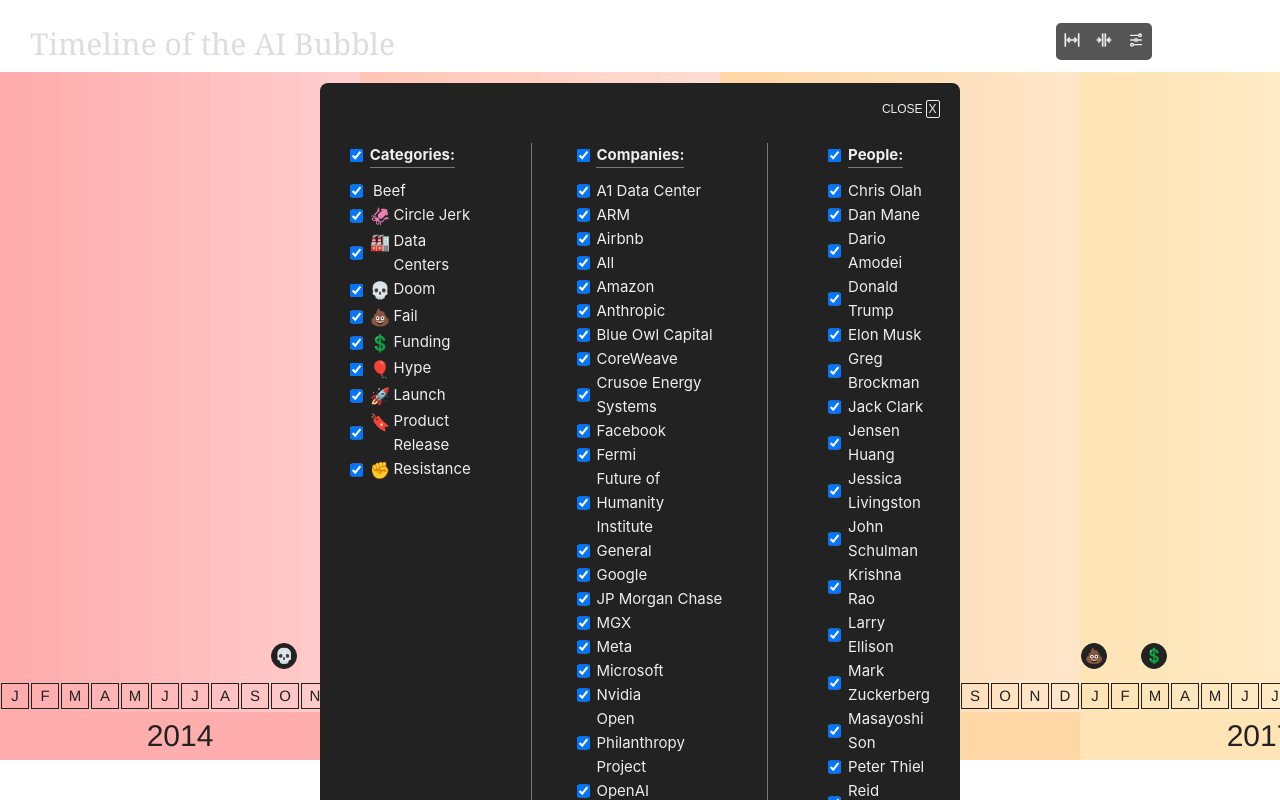
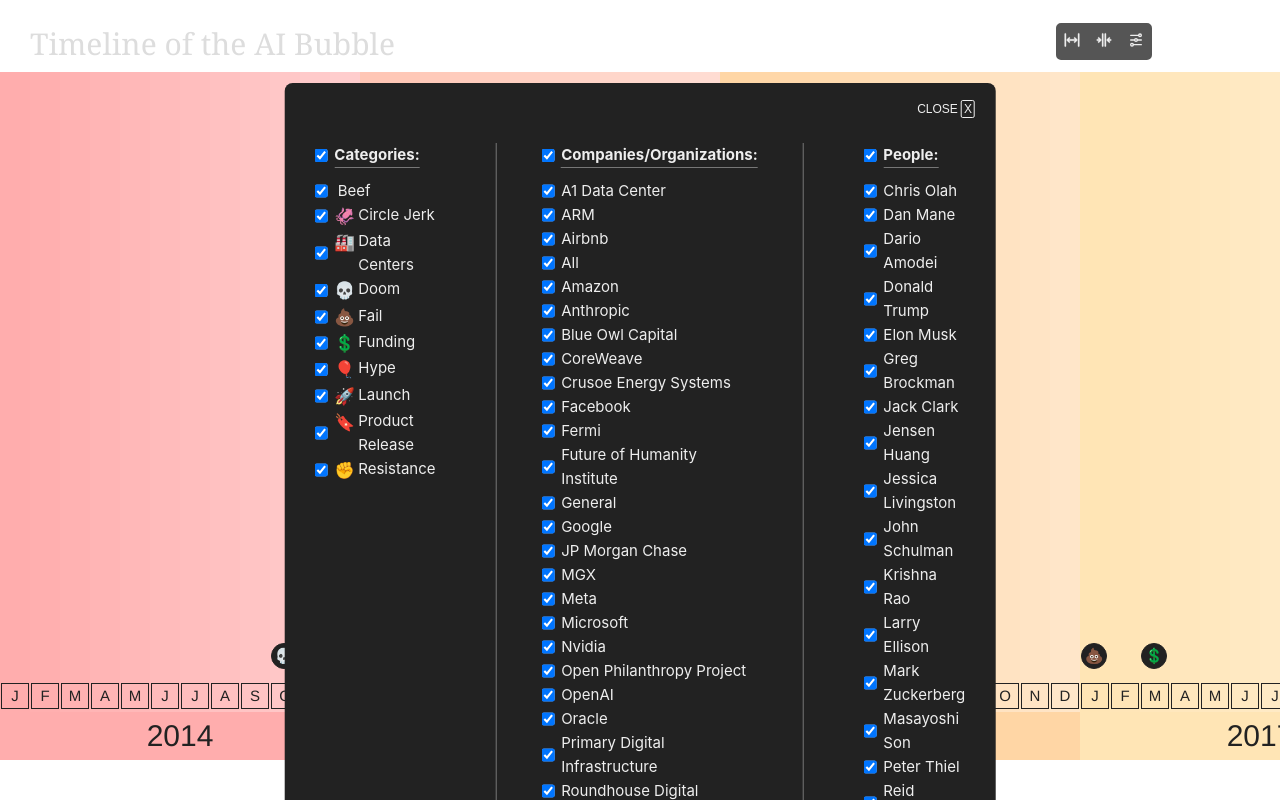
Before and after one commit to Jufebrown/bubble-timeline, a Vue app: page / in a window 1280 px wide. Both pictures are taken after a click on the button 1136 px from the left and 41 px from the top of the page. Built offline with nearby package versions, Linux system fonts and the light colour scheme.

Commit message:
changed companies header

```diff
--- a/src/components/FilterMenu.vue
+++ b/src/components/FilterMenu.vue
@@ -94,7 +94,7 @@
               :checked="timelineStore.allCompaniesSelected"
               @change="handleSelectAllCompanies()"
             />
-            <h4>Companies:</h4></label
+            <h4>Companies/Organizations:</h4></label
           >
         </div>
         <ul>
```
